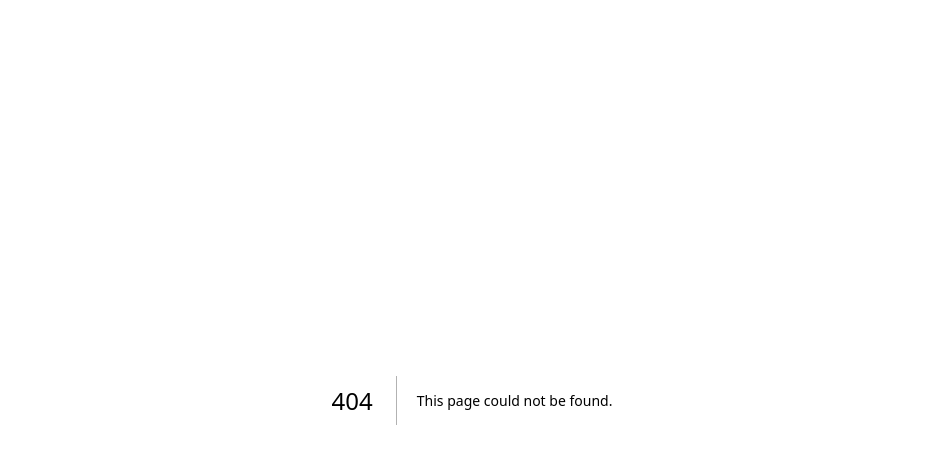
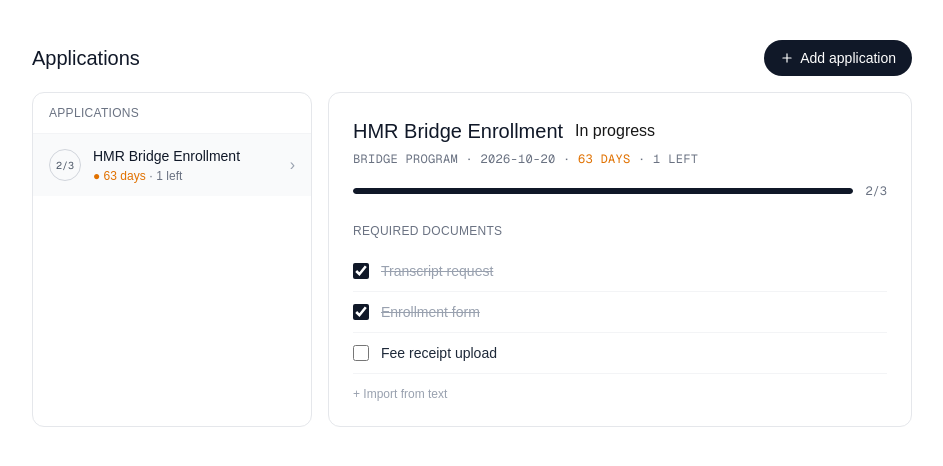
Before and after one commit to SukhdevThukral/docket, a Next.js app: page /dashboard in a window 1280 px wide. Before the commit this address had no page. Shown: the top 466 px of the page, without its empty margins (168-1111 px from the left). Built offline with nearby package versions, Linux system fonts and the light colour scheme.

Commit message:
feat: add dashboard page with initial application data
- Create app/dashboard/page.tsx with mock application state
- Integrate Dashboard component to render application list

```diff
--- /dev/null
+++ b/app/dashboard/page.tsx
@@ -0,0 +1,25 @@
+import Dashboard from "../components/Dashboard";
+
+const applications = [
+    {
+        id: "1",
+        name: "HMR Bridge Enrollment",
+        category: "BRIDGE PROGRAM",
+        dueDate: "2026-10-20",
+        daysLeft: 63,
+        status: "in_progress" as const,
+        checklist: [
+            { id: "1a", label: "Transcript request", done: true},
+            {id: "1b", label: "Enrollment form", done: true},
+            { id: "1c", label: "Fee receipt upload", done: false},
+        ],
+    },
+];
+
+export default function DashboardPage() {
+    return (
+        <div className="min-h-screen bg-white px-6 sm:px-12 md:px-24 lg:px-50 py-10">
+            <Dashboard applications={applications}/>
+        </div>
+    );
+}
```
